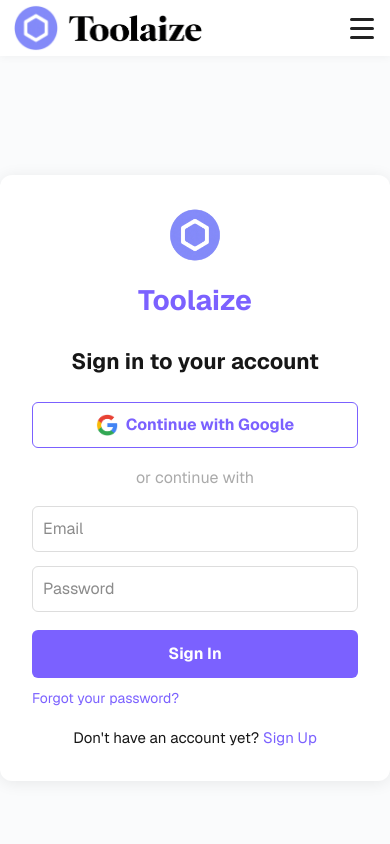
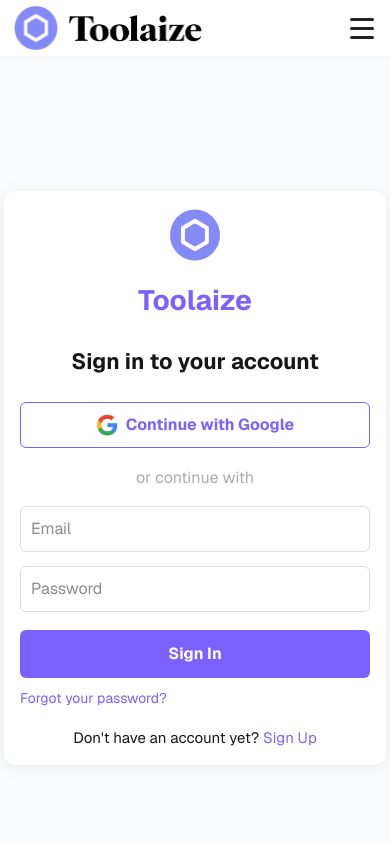
Before and after one commit to chenyichao1993/ai-tool, a Next.js app in the folder ai-tool-directory/: page /login in a window 390 px wide. Shown: the top 844 px of the page. Built offline with nearby package versions, Linux system fonts and the light colour scheme.

Commit message:
在登录页面中添加了登录卡片样式，优化了布局和间距，以提升用户界面的美观性和一致性。

```diff
--- a/ai-tool-directory/src/app/globals.css
+++ b/ai-tool-directory/src/app/globals.css
@@ -239,6 +239,11 @@
     padding-left: 16px !important;
     padding-right: 16px !important;
   }
+  .login-card {
+    padding: 16px !important;
+    margin: 8px !important;
+    max-width: 98vw !important;
+  }
 }
 
 @media (min-width: 601px) {
--- a/ai-tool-directory/src/app/login/page.tsx
+++ b/ai-tool-directory/src/app/login/page.tsx
@@ -99,6 +99,7 @@
   return (
     <div style={{ minHeight: "100vh", display: "flex", flexDirection: "column", justifyContent: "center", alignItems: "center", background: "#fafbfc" }}>
       <div
+        className="login-card"
         style={{
           width: "100%",
           maxWidth: 400,
@@ -107,11 +108,7 @@
           boxShadow: "0 2px 16px rgba(0,0,0,0.08)",
           padding: 32,
           margin: 16,
-          boxSizing: "border-box",
-          "@media (maxWidth: 600px)": {
-            padding: 16,
-            margin: 8,
-          },
+          boxSizing: "border-box"
         }}
       >
         <div style={{ display: "flex", flexDirection: "column", alignItems: "center", marginBottom: 24 }}>
```
